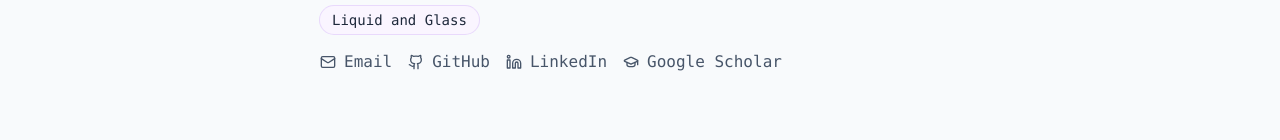
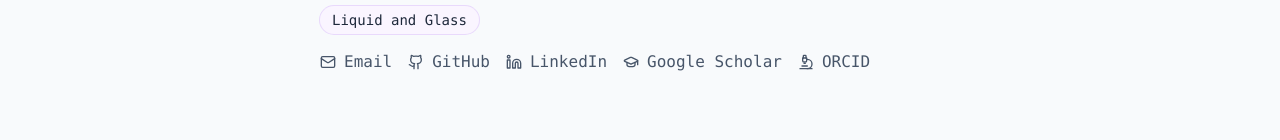
Before and after one commit to Grenzlinie/tongqwen-website, a Next.js app: page / in a window 1280 px wide. Shown: the part 350-490 px from the top of the page. Built offline with nearby package versions, Linux system fonts and the light colour scheme.

Commit message:
update: ORCID Profile.tsx

```diff
--- a/components/home/Profile.tsx
+++ b/components/home/Profile.tsx
@@ -1,6 +1,6 @@
 import React from 'react';
 import Image from 'next/image';
-import { Mail, Github, Linkedin, GraduationCap } from 'lucide-react';
+import { Mail, Github, Linkedin, GraduationCap, Microscope } from 'lucide-react';
 
 const Profile = () => {
   return (
@@ -84,6 +84,13 @@ const Profile = () => {
             <GraduationCap className="w-4 h-4" />
             <span>Google Scholar</span>
           </a>
+          <a
+            href="https://orcid.org/0000-0003-1692-2512"
+            className="flex items-center gap-2 text-slate-600 hover:text-sky-500 transition-colors"
+          >
+            <Microscope className="w-4 h-4" />
+            <span>ORCID</span>
+          </a>
         </div>
       </div>
     </div>
```
